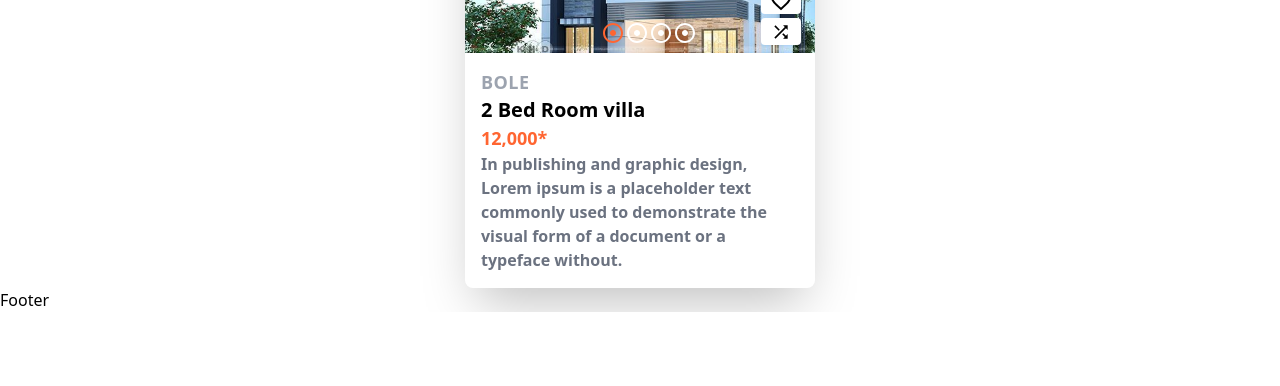
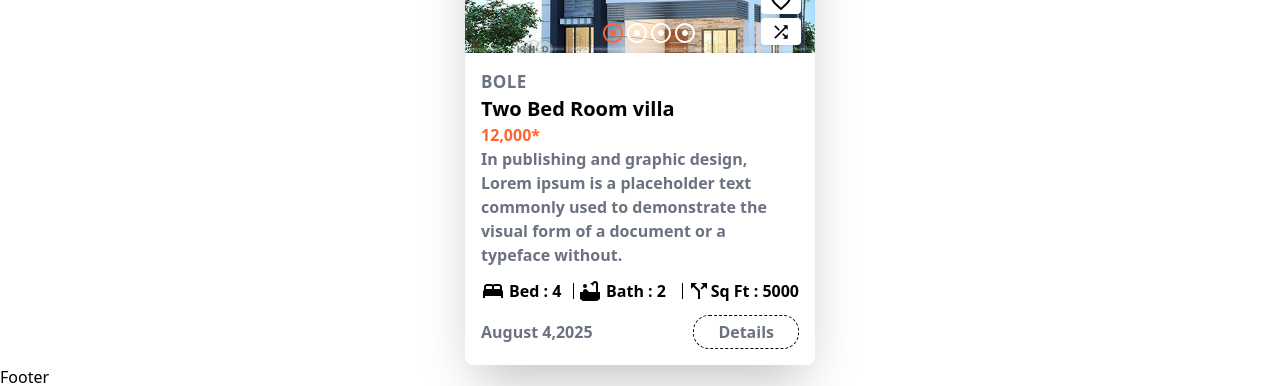
Before and after one commit to mihret1/yeneBet--mern-stack, a React (Vite) app in the folder client/: page / in a window 1280 px wide. Shown: the part 2659-3045 px from the top of the page. Before the commit the page ends 2971 px from the top, so only its background shows below. Built offline with nearby package versions, Linux system fonts and the light colour scheme.

Commit message:
finish text part of the card

```diff
--- a/client/src/pages/Home.jsx
+++ b/client/src/pages/Home.jsx
@@ -32,6 +32,9 @@ import BedIcon from '@mui/icons-material/Bed';
 import BathtubIcon from '@mui/icons-material/Bathtub';
 import StraightIcon from '@mui/icons-material/Straight';
 import CallSplitIcon from '@mui/icons-material/CallSplit';
+import Divider from '@mui/material/Divider';
+
+
 
 function Home() {
   const [isDrop,setIsDrop]=useState(false)
@@ -96,13 +99,22 @@ function Home() {
 
         {/* the text part */}
         <div className='p-4'>
-          <span className='text-gray-400 font-semibold tracking-wide text-[18px] '>BOLE</span>
-          <h1 className='font-bold text-xl'>2 Bed Room villa</h1>
-          <p className='text-[#FF6531] font-bold text-lg '>12,000*</p>
+          <span className='text-gray-500 font-semibold tracking-wide text-[17px] '>BOLE</span>
+          <h1 className='font-bold text-xl'>Two Bed Room villa</h1>
+          <p className='text-[#FF6531] font-bold text-base '>12,000*</p>
           <p className=' text-gray-500 font-sans leading-6  font-semibold'>In publishing and graphic design, Lorem ipsum is a placeholder text
              commonly used to demonstrate the visual form of a document or a typeface
              without.
-             </p>
+          </p>
+          <div className='flex justify-between mt-3'>
+            <div className='flex font-semibold items-center gap-1'><BedIcon />  Bed : {props.bedNo} <div className='h-4 w-[1px] bg-black ml-2'></div> </div>
+            <div className='flex font-semibold items-center gap-1'><BathtubIcon />  Bath : {props.bathNo} <div className='h-4 w-[1px] bg-black ml-3'></div> </div>
+            <div className='flex font-semibold items-center  '><CallSplitIcon />Sq Ft : {props.kare}  </div>
+          </div>
+          <div className='flex justify-between mt-3 items-center'>
+            <span className='text-gray-500 font-semibold'  >{props.date}</span>
+            <span className=' border border-black	rounded-2xl border-dashed px-6	py-1  text-gray-500 font-semibold'><button >Details</button></span>
+          </div>
         </div>
 
       </div>
@@ -291,7 +303,12 @@ function Home() {
               imgg3={t1}
               imgg4={t5}
               bname='Sale'
-              bcolor='#FF6531'/>
+              bedNo='4'
+              bathNo='2'
+              kare='5000'
+              bcolor='#FF6531'
+              date='August 4,2025'
+              />
        </div>
 
    </section>
```
